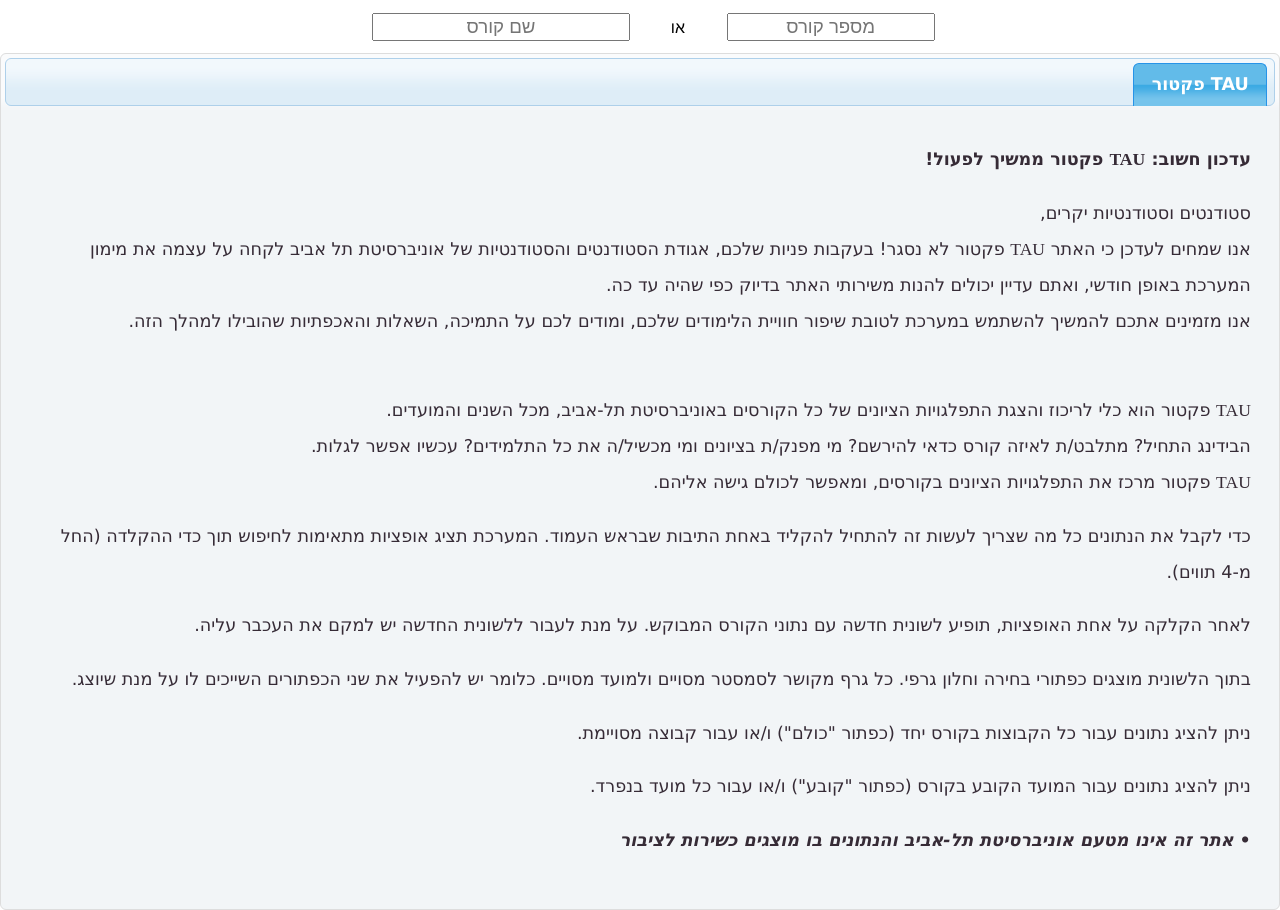
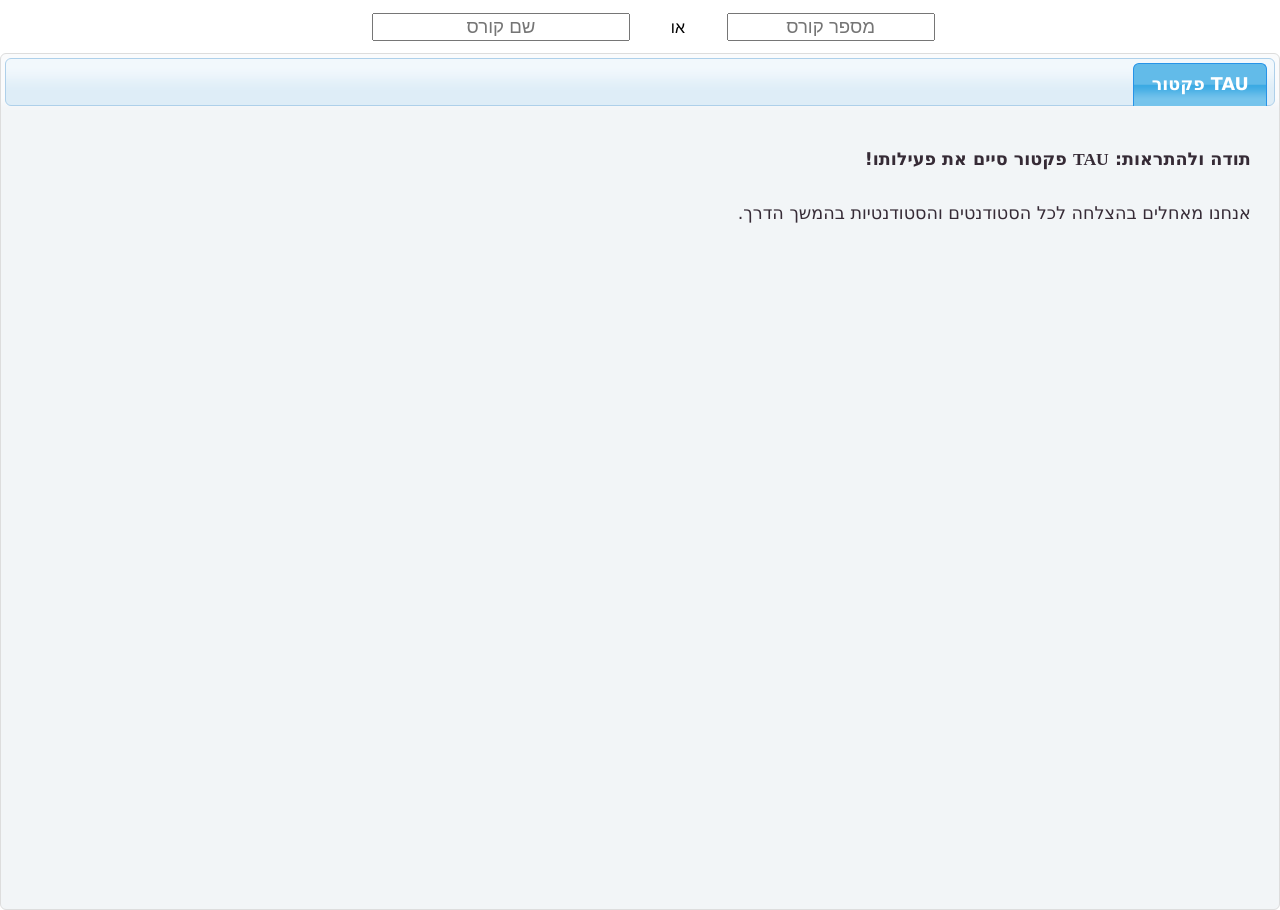
Before and after one commit to taufactor/tau-factor, a Django app: page / in a window 1280 px wide. Run offline with Django 3.2, Linux system fonts and the light colour scheme; parts of the project's set-up code (start-up, migrations or seed data) failed here and were passed over; some libraries are stand-ins or nearby versions.

Commit message:
Update index.html

```diff
--- a/fe/templates/index.html
+++ b/fe/templates/index.html
@@ -72,19 +72,8 @@
             <li><a href="#homepage">TAU פקטור</a></li>
         </ol>
         <div id="homepage" style="line-height: 27pt;">
-            <p style="font-weight:bold;">עדכון חשוב: <span class="tau">TAU</span> פקטור ממשיך לפעול!</p>
-            סטודנטים וסטודנטיות יקרים,<br />
-            אנו שמחים לעדכן כי האתר <span class="tau">TAU</span> פקטור לא נסגר! בעקבות פניות שלכם, אגודת הסטודנטים והסטודנטיות של אוניברסיטת תל אביב לקחה על עצמה את מימון המערכת באופן חודשי, ואתם עדיין יכולים להנות משירותי האתר בדיוק כפי שהיה עד כה.<br />
-אנו מזמינים אתכם להמשיך להשתמש במערכת לטובת שיפור חוויית הלימודים שלכם, ומודים לכם על התמיכה, השאלות והאכפתיות שהובילו למהלך הזה.<br /><br />
-            <p><span class="tau">TAU</span> פקטור הוא כלי לריכוז והצגת התפלגויות הציונים של כל הקורסים באוניברסיטת תל-אביב, מכל השנים והמועדים.<br />
-הבידינג התחיל? מתלבט/ת לאיזה קורס כדאי להירשם? מי מפנק/ת בציונים ומי מכשיל/ה את כל התלמידים? עכשיו אפשר לגלות.<br />
-<span class="tau">TAU</span> פקטור מרכז את התפלגויות הציונים בקורסים, ומאפשר לכולם גישה אליהם.</p>
-            <p>כדי לקבל את הנתונים כל מה שצריך לעשות זה להתחיל להקליד באחת התיבות שבראש העמוד. המערכת תציג אופציות מתאימות לחיפוש תוך כדי ההקלדה (החל מ-4 תווים).</p>
-            <p>לאחר הקלקה על אחת האופציות, תופיע לשונית חדשה עם נתוני הקורס המבוקש. על מנת לעבור ללשונית החדשה יש למקם את העכבר עליה.</p>
-            <p>בתוך הלשונית מוצגים כפתורי בחירה וחלון גרפי. כל גרף מקושר לסמסטר מסויים ולמועד מסויים. כלומר יש להפעיל את שני הכפתורים השייכים לו על מנת שיוצג.</p>
-            <p>ניתן להציג נתונים עבור כל הקבוצות בקורס יחד (כפתור "כולם") ו/או עבור קבוצה מסויימת.</p>
-            <p>ניתן להציג נתונים עבור המועד הקובע בקורס (כפתור "קובע") ו/או עבור כל מועד בנפרד.</p>
-            <p><b><i>&bull; אתר זה אינו מטעם אוניברסיטת תל-אביב והנתונים בו מוצגים כשירות לציבור</i></b></p>
+            <p style="font-weight:bold;">תודה ולהתראות: <span class="tau">TAU</span> פקטור סיים את פעילותו!</p>
+            אנחנו מאחלים בהצלחה לכל הסטודנטים והסטודנטיות בהמשך הדרך.
                 <!--
                 <ins class="adsbygoogle" style="display:block" data-ad-client="ca-pub-9584383139239662" data-ad-slot="9302779238" data-ad-format="auto"></ins>
             <script type="text/javascript">(adsbygoogle = window.adsbygoogle || []).push({});</script> -->
```
